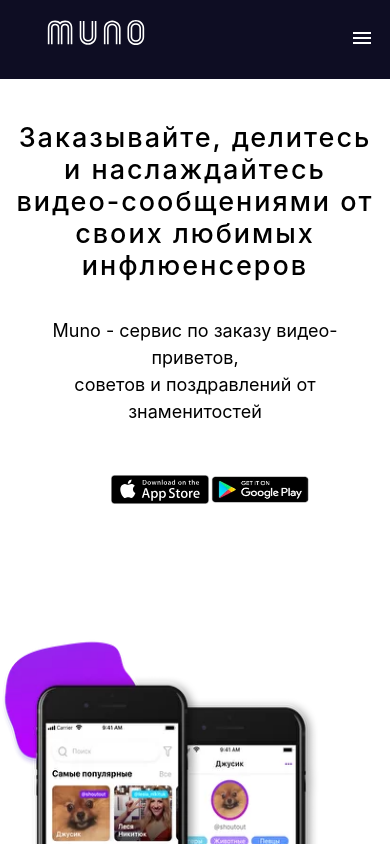
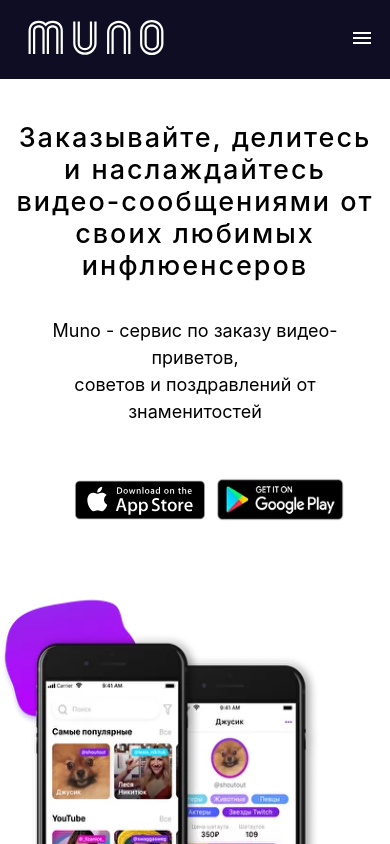
Before and after one commit to az1z17/unice, a Next.js app: page / in a window 390 px wide. Shown: the top 844 px of the page. Built offline with nearby package versions, Linux system fonts and the light colour scheme.

Commit message:
fixed-response

```diff
--- a/components/banner/banner.module.css
+++ b/components/banner/banner.module.css
@@ -1,22 +1,19 @@
-.bg{
- /* background:linear-gradient( #FF534B, #F66E54,#FD6D64); */
+.bg {
   background-color: #fff;
   padding: 0;
   padding-bottom: 70px;
   margin: 0;
- /* position: relative; */
- bottom: 25px;
   max-width: 100%;
   color: #000;
 }
-.landingPage{
+.landingPage {
   display: flex;
   padding-top: 200px;
 }
-.textPage{
+.textPage {
   flex: 45%;
 }
-.textPage h6{
+.textPage h6 {
   margin-top: -4px;
   letter-spacing: 1px;
   font-size: 18px;
@@ -24,13 +21,11 @@
   text-transform: capitalize;
   font-weight: 300;
 }
-.textPage .h1{
+.textPage .h1 {
   padding-bottom: 20px;
   position: relative;
   margin-bottom: 45px;
-    /* font-size: calc(22px +(45 -22) * ((100vw - 300px) / 1920 - 300)); */
   line-height: 1.4;
-    /* text-transform: capitalize; */
   margin-top: 40px;
   font-weight: 500;
   line-height: 38px;
@@ -39,7 +34,7 @@
   text-align: start;
   margin-top: -7px;
 }
-.serviceText h2{
+.serviceText h2 {
   font-weight: 300;
   font-size: 18px;
   line-height: 27px;
@@ -52,7 +47,7 @@
   background: #000;
   width: 90px;
   height: 3px;
-    position:relative;
+  position: relative;
   bottom: 40px;
   right: 265px;
 }
@@ -62,7 +57,6 @@
   margin-bottom: -3px;
   line-height: 1.8;
   margin-top: -7px;
-
 }
 .list {
   display: flex;
@@ -76,86 +70,59 @@
   font-weight: 400;
   font-size: 14px;
 }
-/* .btn{
-    font-size: calc(13px + (16 - 13) * ((100vw - 300px) / (1920 - 300)));
-    border-radius: 50px;
-} */
-.btnWhite img{
-    /* text-transform: uppercase;
-    letter-spacing: 1px;
-    padding: 15px 40px;
-    background: #fff;
-    border: 2px solid #fd6f64;
-    color: #fd6f64 !important;
-    outline: transparent; */
+.btnWhite img {
   width: 172px;
   height: 55px;
-
-}
-.btnBlack{
-    /* text-transform: uppercase;
-    letter-spacing: 1px;
-    padding: 15px 40px;
-    background: transparent;
-    border: 2px solid #000;
-    color: #000 !important;
-    outline: transparent; */
 }
 .landingImg {
   flex: 45%;
-    /* margin-right: 130px; */
 }
-.landingImg img{
+.landingImg img {
   width: 510px;
   height: 601px;
 }
 
-
 /*  */
 
-
-
-
-@media (max-width:1240px){
-    .textPage hr{
+@media (max-width: 1240px) {
+  .textPage hr {
     right: 240px;
   }
-
 }
-@media (max-width:1140px){
-    .textPage hr{
+@media (max-width: 1140px) {
+  .textPage hr {
     display: none;
   }
 }
-@media (max-width:928px){
-    .landingImg img{
+@media (max-width: 928px) {
+  .landingImg img {
     width: 450px;
     height: 550px;
     position: relative;
     right: 25px;
   }
-    .textPage .h1{
+  .textPage .h1 {
     font-size: 28px;
   }
 }
-@media (max-width:832px){
-    .landingImg img{
+@media (max-width: 832px) {
+  .landingImg img {
     width: 370px;
     height: 470px;
   }
-    .textPage .h1{
+  .textPage .h1 {
     font-size: 26px;
   }
 }
-@media (max-width:760px) {
-    .landingPage{
+@media (max-width: 760px) {
+  .landingPage {
     display: block;
     padding-top: 70px;
   }
-    .banner .h1{
+  .banner .h1 {
     font-size: 32px;
   }
-    .list{
+  .list {
     justify-content: center;
     padding-bottom: 60px;
   }
@@ -163,79 +130,75 @@
     margin-bottom: 40px;
   }
 }
-@media (max-width:576px) {
-
-    .textPage{
+@media (max-width: 576px) {
+  .textPage {
     font-size: 15px;
   }
-    .bg{
+  .bg {
     padding-bottom: 80px;
   }
-    .textPage .h1{
+  .textPage .h1 {
     font-size: 27px;
     line-height: 32px;
     text-align: center !important;
     margin-bottom: 0;
-        /* width: 232px; */
     margin-right: 0;
     font-weight: 500;
   }
-    .landingPage{
+  .landingPage {
     display: block;
     text-align: center;
     padding-top: 50px;
-        /* text-align: center; */
   }
   .landingImg img {
     text-align: center;
   }
-    .list{
+  .list {
     display: flex;
-        /* flex-direction: column; */
-        margin-bottom: 60px;
     padding-right: 0;
     justify-content: center;
-
   }
-    .btn img{
-        width: 100px;
-        height: 29px;
+  .btn img {
+    width: 130px;
+    height: 50px;
   }
-    .pd{
-        width: 100px;
-        height: 29px;
+  .btnBlack img {
+    height: 45px;
+    position: relative;
+    top: 2.5px;
   }
-    .list li{
+  .pd {
+    width: 130px;
+    height: 50px;
+    margin-right: 10px;
+  }
+  .list li {
     padding-right: 0;
-        /* padding-bottom: 0; */
   }
-    .textPage h2{
+  .textPage h2 {
     font-size: 10px;
     font-weight: 400;
   }
-    .pd{
+  .pd {
     padding-right: 25px !important;
     margin-left: 30px;
   }
-    .list a{
+  .list a {
     padding: 15px 20px;
   }
-    .bg{
+  .bg {
     bottom: 0;
   }
-    .text{
-        /* width: 232px; */
+  .text {
     display: flex;
     align-items: center;
     justify-content: center;
-        /* padding-right: 0; */
   }
-    .text hr{
+  .text hr {
     display: none;
   }
-    .serviceText h2{
+  .serviceText h2 {
     font-size: 18px;
     text-align: center !important;
   }
-
 }
--- a/components/features/features.module.css
+++ b/components/features/features.module.css
@@ -1,16 +1,15 @@
-.row{
-    /* margin-bottom: 70px; */
+.row {
   background-color: #fbfbfb;
 }
-.logo{
+.logo {
   text-align: center;
   margin-top: 50px;
 }
-.logo img{
+.logo img {
   width: 50px;
   height: 50px;
 }
-.title h1{
+.title h1 {
   text-align: center;
   padding-top: 20px;
   padding-bottom: 20px;
@@ -37,81 +36,73 @@
     top: 50%;
     box-sizing: border-box;
 } */
-.title span{
+.title span {
   display: inline-block;
   position: relative;
 }
-.title h6{
+.title h6 {
   text-align: center;
   letter-spacing: 1px;
   font-weight: 500;
   color: #fd6d64;
-    /* text-transform: uppercase;  */
   font-size: calc(13px + (14 - 13) * ((100vw - 300px) / (1920 - 300)));
-
 }
-.textCenter h2{
-    /* font-size: calc(18px + (30 - 18) * ((100vw - 300px) / (1920 - 300))); */
+.textCenter h2 {
   color: #000;
   font-size: 20px;
   margin-top: -1px;
   margin-bottom: -14px;
   font-weight: 400;
-    /* text-transform: capitalize; */
   text-align: center !important;
   line-height: 30px;
 }
-.brand{
-    color: #8800FF;
+.brand {
+  color: #8800ff;
   font-weight: 600;
 }
 .card {
   display: flex;
-    /* padding-top: 60px; */
 }
-.cardBody{
+.cardBody {
   width: 100%;
   position: relative;
   padding-left: 15px;
   padding-right: 15px;
 }
-.cardBody h4{
+.cardBody h4 {
   font-weight: 500;
-    /* text-transform: capitalize; */
   margin-top: 0;
   color: #000;
   letter-spacing: 0;
   margin-bottom: 22px;
   line-height: 1.8;
   font-size: 22px;
-    /* font-size: calc(16px + (20 - 16) * ((100vw - 300px) / (1920 - 300))); */
 }
-.cardBody p{
+.cardBody p {
   letter-spacing: 0;
   margin-bottom: 3px;
   color: #000;
   font-size: 18px;
-    /* font-size: calc(13px + (14 - 13) * ((100vw - 300px) / (1920 - 300))); */
   margin-top: -7px;
   font-weight: 400;
   line-height: 1.8;
-
 }
-.service{
+.service {
   margin-bottom: 30px;
-    /* border-radius: 15px; */
-    padding: 60px 25px;
-    /* border: 1px solid #f7f7f7; */
+  padding-top: 60px;
+  padding-right: 25px;
+  padding-left: 25px;
+  padding-bottom: 60px;
   box-shadow: 0 0 10px 5px rgb(253, 248, 247 / 69%);
   text-align: center;
   transition: all 1s;
   box-sizing: border-box;
 }
-.imgBlock{
+.imgBlock {
   transition: all 0.5s;
   margin-bottom: 15px;
 }
-.imgBlock img{
+.imgBlock img {
   width: 60px;
   height: 60px;
   height: auto;
@@ -119,13 +110,19 @@
   border-style: none;
 }
 
-@media (max-width:576px){
-    .card{
+@media (max-width: 576px) {
+  .card {
     display: inline-block;
   }
+  .service {
+    padding-top: 0 !important;
   }
-@media (max-width:850px){
-    .card{
+}
+@media (max-width: 850px) {
+  .card {
     display: inline-block;
   }
+  .service {
+    padding-top: 0;
   }
+}
--- a/components/header/header.module.css
+++ b/components/header/header.module.css
@@ -1,10 +1,10 @@
-.header{
+.header {
   /* background: #FF534B; */
-    background-color: #0E0D23;
+  background-color: #0e0d23;
   padding: 0;
   margin: 0;
 }
-.hamburgerIcon{
+.hamburgerIcon {
   z-index: 0;
   display: none;
 }
@@ -12,19 +12,19 @@
 .nav {
   display: flex;
 }
-.logo img{
+.logo img {
   width: 160px;
 }
-.brand{
+.brand {
   margin-top: 20px;
 }
-.list{
+.list {
   display: flex;
   text-decoration: none;
   margin-left: 300px;
   cursor: pointer;
 }
-.list li{
+.list li {
   list-style: none;
   padding-left: 20px;
   color: #fff;
@@ -32,85 +32,79 @@
   font-size: 16px;
   padding: 18px;
   border-bottom: 1px solid transparent;
-
 }
-.list li:hover{
-    border-bottom:1px solid #fff;
+.list li:hover {
+  border-bottom: 1px solid #fff;
   transition: 0.2s;
 }
 
-
 /*  */
-@media (max-width:576px) {
-    .blogs{
+@media (max-width: 576px) {
+  .blogs {
     display: none;
   }
-    .logo img{
+  .logo img {
     height: 35px;
     font-size: 30px;
     margin-bottom: 20px;
-
+    padding-bottom: 0 !important;
   }
-    .logo{
+  .logo {
     text-align: center;
-
   }
-    .hamburgerIcon{
+  .hamburgerIcon {
     display: inline-block;
     position: absolute;
     right: 10px;
     top: 20px;
-        background: #0E0D23;
+    background: #0e0d23;
     color: #fff;
     font-size: 2rem;
     outline: none;
     border: transparent;
   }
-
 }
-@media (max-width:1255px){
-    .list{
+@media (max-width: 1255px) {
+  .list {
     margin-left: 150px;
   }
 }
-@media (max-width:1110px){
-    .list{
+@media (max-width: 1110px) {
+  .list {
     margin-left: 50px;
   }
 }
-@media (max-width:1065px){
-    .list{
+@media (max-width: 1065px) {
+  .list {
     font-size: 14px;
     margin-left: 30px;
   }
 }
-@media (max-width:990px){
-        .list{
+@media (max-width: 990px) {
+  .list {
     padding-left: 2px;
   }
 }
 
-
-@media (max-width:950px){
-    .list{
+@media (max-width: 950px) {
+  .list {
     display: none;
   }
-    .logo img{
+  .logo img {
     padding-bottom: 10px;
   }
-    .hamburgerIcon{
+  .hamburgerIcon {
     display: inline-block;
     position: absolute;
     right: 10px;
     top: 20px;
-        background: #0E0D23;
+    background: #0e0d23;
     color: #fff;
     font-size: 2rem;
     outline: none;
     border: transparent;
   }
-    .MuiSvgIcon-root{
-        font-size: 2.rem;
+  .MuiSvgIcon-root {
+    font-size: 2rem;
   }
-
 }
--- a/package.json
+++ b/package.json
@@ -13,8 +13,9 @@
     "icons": "^1.0.0",
     "next": "10.0.8",
     "next-scss": "^1.0.3",
-    "react": "17.0.1",
+    "react": "^17.0.1",
     "react-anchor-link-smooth-scroll": "^1.0.12",
-    "react-dom": "17.0.1"
+    "react-dom": "17.0.1",
+    "react-router-dom": "^5.2.0"
   }
 }
--- a/pages/index.js
+++ b/pages/index.js
@@ -2,29 +2,19 @@
 import Header from '../components/header/index'
 import WhiteBanner from '../components/whiteBanner'
 import Features from '../components/features'
-import QualityApp from '../components/qualityApp'
-import Review from '../components/review'
-import Screen from '../components/screen'
-import Plan from '../components/plan'
-import Brand from '../components/brand'
 import Footer from '../components/footer'
 import About from '../components/about'
 
 export default function Home() {
   return (
     <div>
-      <Header/>
-      <Banner/>
-      <About/>
-      <WhiteBanner/>
-      <Features/>
-      {/* <QualityApp/> */}
-      {/* <Review/> */}
-      {/* <Screen/> */}
-      {/* <Plan/> */}
-      {/* <Brand/> */}
-      <Footer/>
+      <Header />
+      <Banner />
+      <About />
+      <WhiteBanner />
+      <Features />
+      <Footer />
     </div>
   )
 }
-``
+;``
```
Also changed, not shown: components/footer/footer.module.css (+35 -64 lines), components/footer/index.js (+22 -16 lines), components/whiteBanner/whiteBanner.module.css (+58 -91 lines), 1 other file (tests, documents, lock files or other folders). Lines whose indentation alone changed are shown as unchanged.
